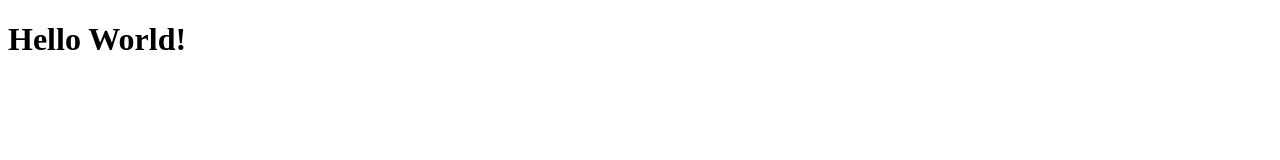
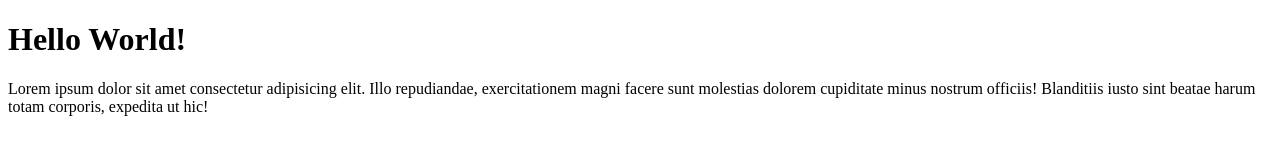
Before and after one commit to babaybayyu/bayu-git-test, a plain HTML site: page index.html in a window 1280 px wide. Drawn offline with Linux system fonts and the light colour scheme.

Commit message:
menambahakan paragraf

```diff
--- a/index.html
+++ b/index.html
@@ -7,5 +7,7 @@
 </head>
 <body>
     <h1>Hello World!</h1>
+    <p>Lorem ipsum dolor sit amet consectetur adipisicing elit. Illo repudiandae, exercitationem magni facere sunt molestias dolorem cupiditate minus nostrum officiis! Blanditiis iusto sint beatae harum totam corporis, expedita ut hic!</p>
+
 </body>
 </html>
```
